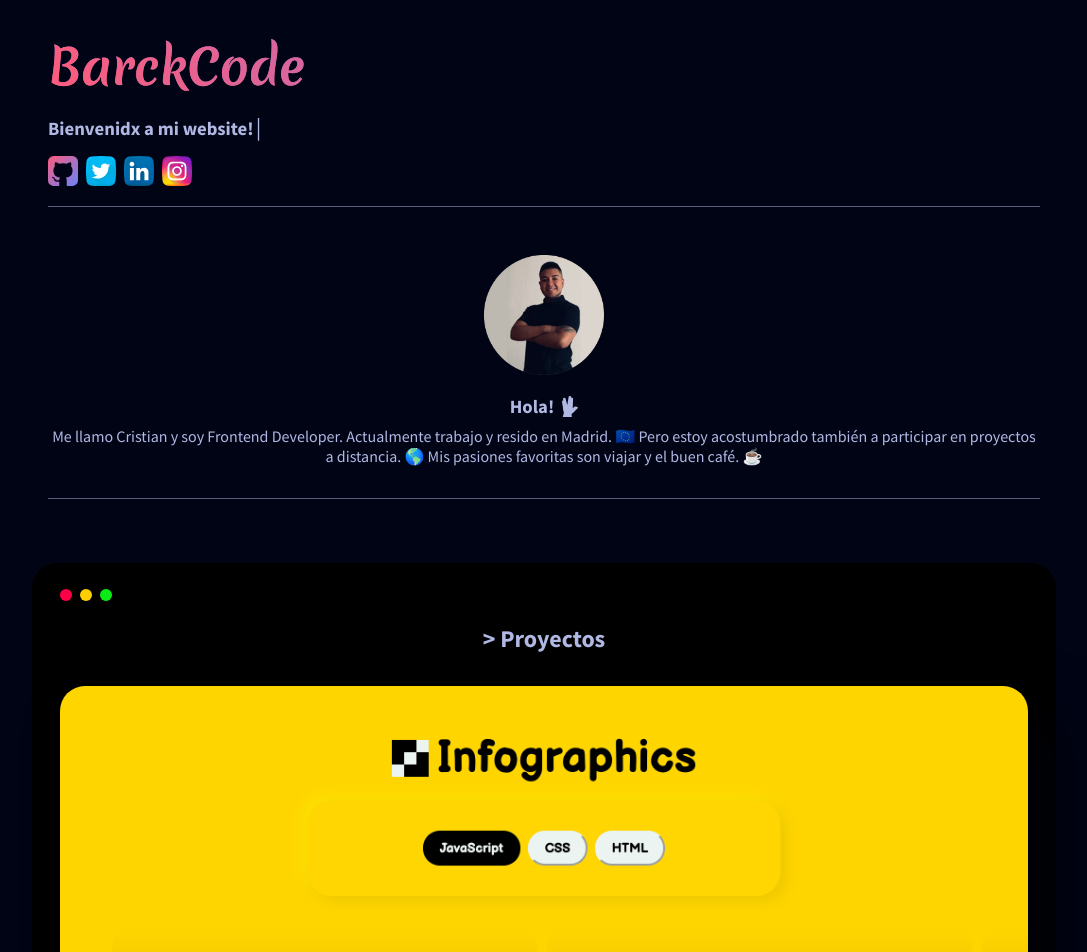
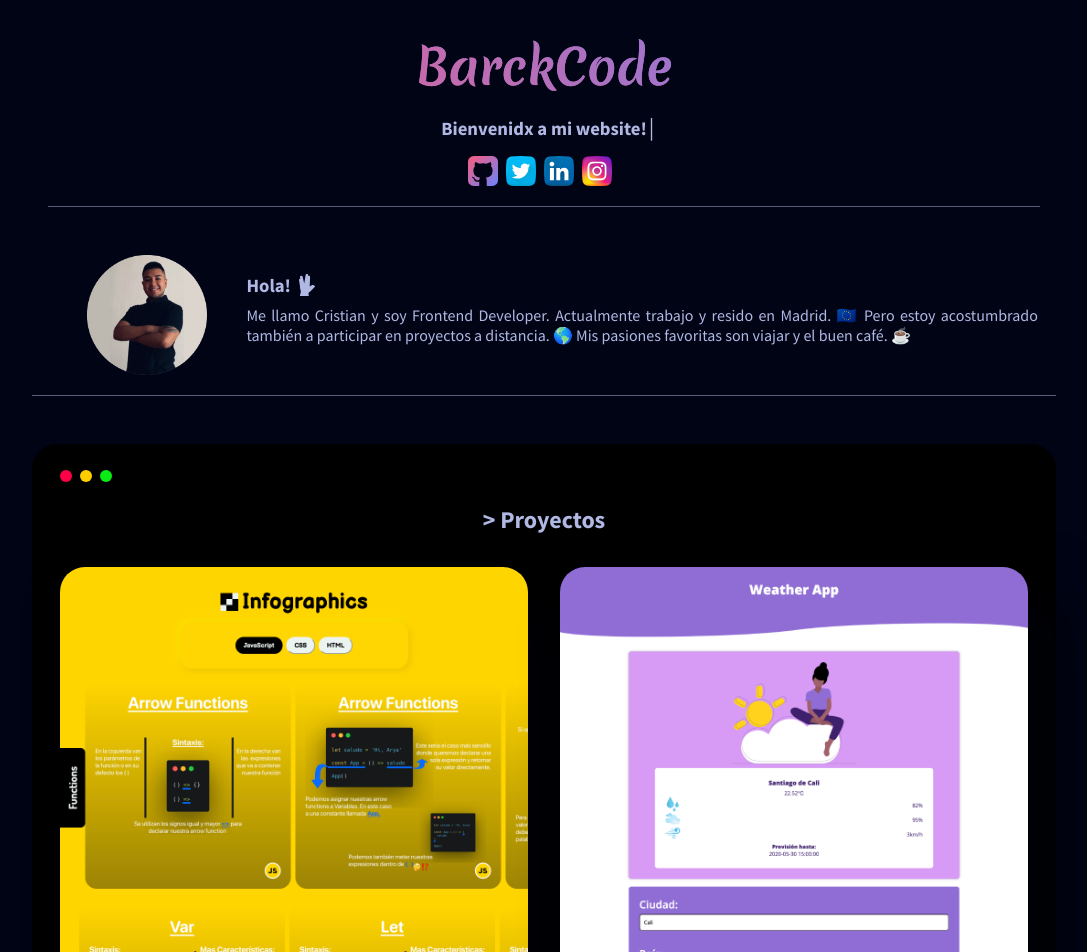
Before and after one commit to barckcode/Blog_deprecated, a Next.js app: page / in a window 1280 px wide. Shown: the top 952 px of the page, without its empty margins (96-1183 px from the left). Built offline with nearby package versions, Linux system fonts and the light colour scheme.

Commit message:
Complete Responsive UI

```diff
--- a/components/Animations/Typewriter.js
+++ b/components/Animations/Typewriter.js
@@ -6,6 +6,9 @@ import { css, keyframes } from '@emotion/core'
 const Container = styled.div`
   margin-top: 1rem;
 	display: table;
+  @media (min-width: 768px) {
+    margin: 1rem auto 0 auto
+  }
 `
 
 const Message = styled.h3`
--- a/components/Layout/Bio.js
+++ b/components/Layout/Bio.js
@@ -7,9 +7,13 @@ import Separator from '../Figures/Separator'
 //Styles:
 const BioContainer = styled.section`
   margin-top: 3rem;
-  padding: 0 1rem 1rem;
+  padding: 0 1rem 0 1rem;
   align-items: center;
   text-align: center;
+  @media (min-width: 768px) {
+    display: grid;
+    grid-template-columns: 20% 80%;
+  }
 `
 
 const ImageContainer = styled.figure`
@@ -25,10 +29,13 @@ const BioDescription = styled.div`
   margin-bottom: 2rem;
 `
 
-const Title = styled.div`
+const BioTitle = styled.div`
   display: flex;
   justify-content: center;
   align-items: center;
+  @media (min-width: 768px) {
+    justify-content: left;
+  }
 `
 
 const BioSpock = styled.img`
@@ -37,31 +44,35 @@ const BioSpock = styled.img`
 `
 
 const Description = styled.p`
-  text-align: center;
   margin-top: 0.5rem;
+  @media (min-width: 768px) {
+    text-align: justify;
+  }
 `
 
 const Bio = () => {
   return (
+    <>
       <BioContainer>
         <ImageContainer>
           <Image src='barckcode.png'/>
         </ImageContainer>
         <BioDescription>
-        <Title>
+          <BioTitle>
             <h3>
               Hola!
             </h3>
             <BioSpock src='/icons/spock.svg' />
-        </Title>
+          </BioTitle>
           <Description>
             Me llamo Cristian y soy Frontend Developer. Actualmente trabajo y resido en Madrid. 🇪🇺
             Pero estoy acostumbrado también a participar en proyectos a distancia. 🌎
             Mis pasiones favoritas son viajar y el buen café. ☕️
           </Description>
         </BioDescription>
+      </BioContainer>
       <Separator />
-    </BioContainer>
+    </>
   )
 }
 
--- a/components/Layout/Header.js
+++ b/components/Layout/Header.js
@@ -10,6 +10,10 @@ import Separator from '../Figures/Separator'
 const Header = styled.header`
   text-align: left;
   padding: 2rem 1rem 0 1rem;
+
+  @media (min-width: 768px) {
+    text-align: center;
+  }
 `
 
 const Title = styled.h1`
@@ -30,7 +34,7 @@ const Home = () => {
         message={'Bienvenidx a mi website!'}
       />
       <ListSocial />
-    <Separator />
+      <Separator />
     </Header>
   )
 }
--- a/components/Layout/Projects.js
+++ b/components/Layout/Projects.js
@@ -13,11 +13,20 @@ const Title = styled.h2`
   text-align: center;
 `
 
+const ProjectContainer = styled.section`
+  @media (min-width: 768px) {
+    display: grid;
+    grid-template-columns: 1fr 1fr;
+    grid-column-gap: 2rem;
+  }
+`
+
 const Projects = () => {
 
   return (
     <Terminal>
       <Title>> Proyectos</Title>
+      <ProjectContainer>
         {
           projectsList.map(project => (
             <ProjectCard
@@ -29,6 +38,7 @@ const Projects = () => {
             />
           ))
         }
+      </ProjectContainer>
     </Terminal>
   )
 }
--- a/components/Social/SocialList.js
+++ b/components/Social/SocialList.js
@@ -11,6 +11,9 @@ import { socialMedia } from '../Services/Data'
 const SocialContainer = styled.nav`
   display: flex;
   margin-top: 1rem;
+  @media (min-width: 768px) {
+    justify-content: center;
+  }
 `
 
 const SocialList = () => {
```
Lines whose indentation alone changed are shown as unchanged.
